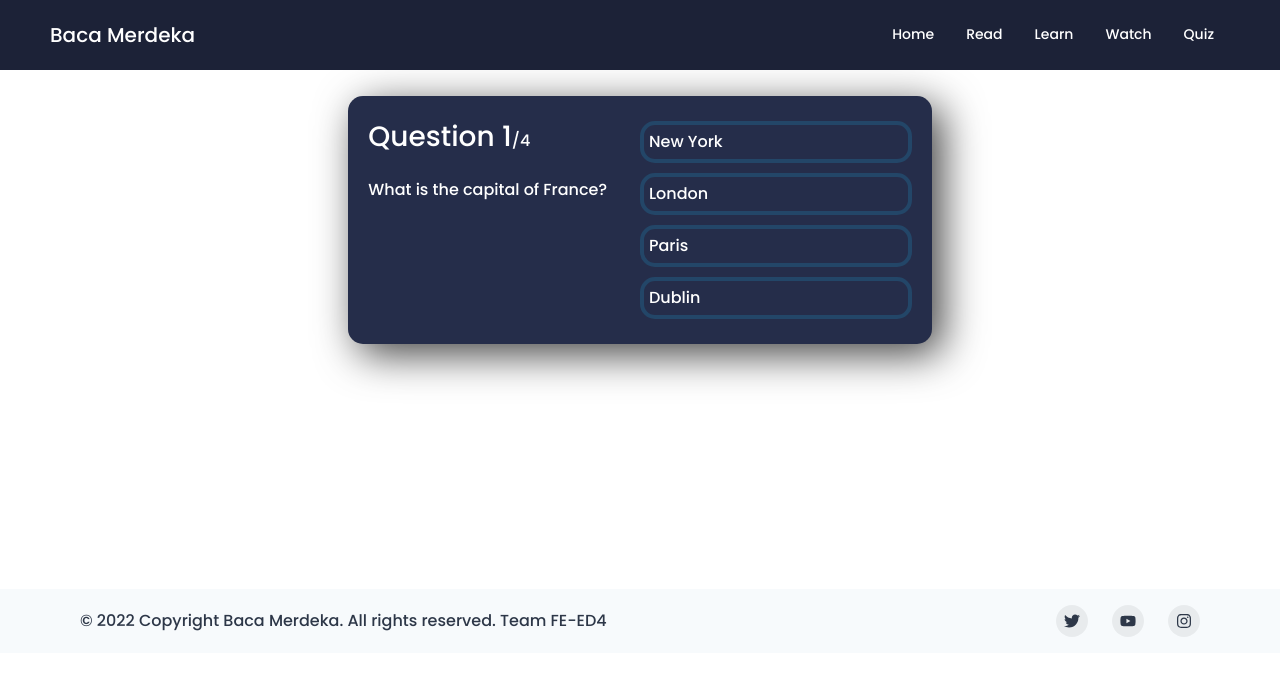
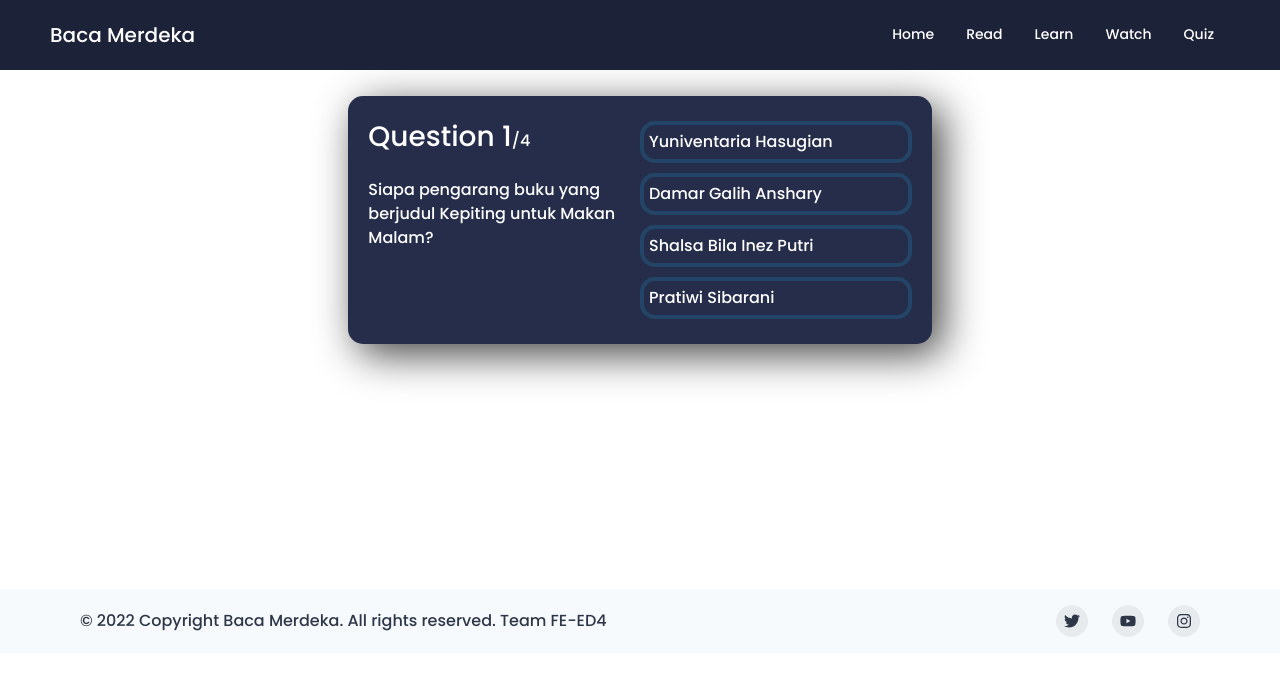
Before and after one commit to damaranshary/fe-ed4-capstone-project-gigih2.0, a React (Create React App) app: page /quiz in a window 1280 px wide. Shown: the top 676 px of the page. Built offline with nearby package versions, Linux system fonts and the light colour scheme; a web font is replaced by a local one.

Commit message:
add quiz question

```diff
--- a/src/pages/quiz/index.tsx
+++ b/src/pages/quiz/index.tsx
@@ -5,39 +5,39 @@ import "./quiz.css";
 const Quiz = () => {
   const questions = [
     {
-      questionText: "What is the capital of France?",
+      questionText: "Siapa pengarang buku yang berjudul Kepiting untuk Makan Malam?",
       answerOptions: [
-        { answerText: "New York", isCorrect: false },
-        { answerText: "London", isCorrect: false },
-        { answerText: "Paris", isCorrect: true },
-        { answerText: "Dublin", isCorrect: false },
+        { answerText: "Yuniventaria Hasugian", isCorrect: true },
+        { answerText: "Damar Galih Anshary", isCorrect: false },
+        { answerText: "Shalsa Bila Inez Putri", isCorrect: false },
+        { answerText: "Pratiwi Sibarani", isCorrect: false },
       ],
     },
     {
-      questionText: "Who is CEO of Tesla?",
+      questionText: "Pada cerita Cahaya kecil, Apa yang Thida lakukan saat berlibur ke rumah kakeknya di pedesaan ?",
       answerOptions: [
-        { answerText: "Jeff Bezos", isCorrect: false },
-        { answerText: "Elon Musk", isCorrect: true },
-        { answerText: "Bill Gates", isCorrect: false },
-        { answerText: "Tony Stark", isCorrect: false },
+        { answerText: "Bermain Layangan", isCorrect: true },
+        { answerText: "Menonton Tv", isCorrect: false },
+        { answerText: "Memasak", isCorrect: false },
+        { answerText: "Tidur", isCorrect: false },
       ],
     },
     {
-      questionText: "The iPhone was created by which company?",
+      questionText: "Dibawah ini yang termasuk cerita petualangan, kecuali?",
       answerOptions: [
-        { answerText: "Apple", isCorrect: true },
-        { answerText: "Intel", isCorrect: false },
-        { answerText: "Amazon", isCorrect: false },
-        { answerText: "Microsoft", isCorrect: false },
+        { answerText: "Cahaya Kecil", isCorrect: false },
+        { answerText: "Gigitan Siapa", isCorrect: false },
+        { answerText: "Pergi Ke pasar", isCorrect: false },
+        { answerText: "Bulan dan Topi", isCorrect: true },
       ],
     },
     {
-      questionText: "How many Harry Potter books are there?",
+      questionText: "Pada Buku yang Berjudul Ikan Tipis, Ikan apa yang ada di dalam Cerita tersebut?",
       answerOptions: [
-        { answerText: "1", isCorrect: false },
-        { answerText: "4", isCorrect: false },
-        { answerText: "6", isCorrect: false },
-        { answerText: "7", isCorrect: true },
+        { answerText: "Ikan Tongkol", isCorrect: false },
+        { answerText: "Ikan Salmon", isCorrect: false },
+        { answerText: "Ikan Hiu ", isCorrect: false },
+        { answerText: "Ikan Pepija", isCorrect: true },
       ],
     },
   ];
```
